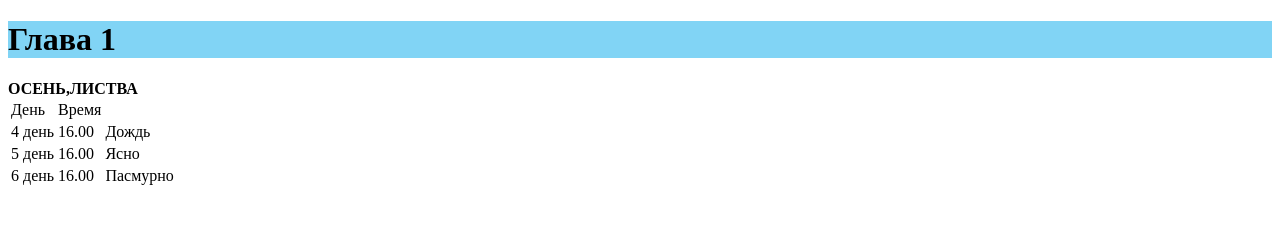
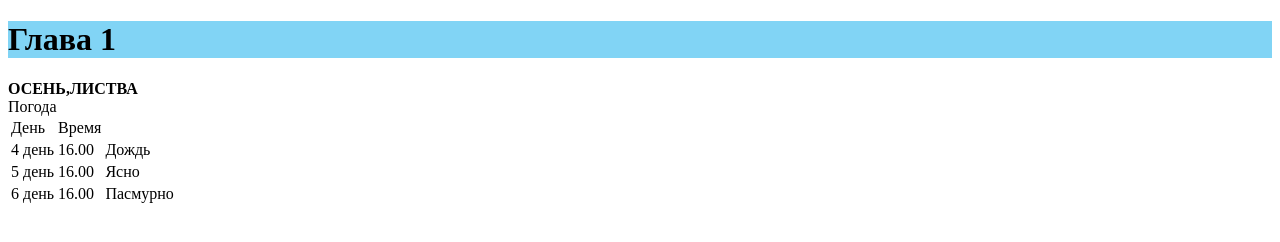
Before and after one commit to Viper0k/pogoda.io, a plain HTML site: page index.html in a window 1280 px wide. Drawn offline with Linux system fonts and the light colour scheme.

Commit message:
Update index.html

```diff
--- a/index.html
+++ b/index.html
@@ -16,7 +16,7 @@
        <b> ОСЕНЬ,ЛИСТВА</b>
    </footer>
         <table>
-            <tr><td>  День  </td> <td>  Время  </td></tr>
+            <tr><td>  День  </td> <td>  Время  </td> <tb> Погода </tb></tr>
 
             <tr><td>4 день</td> <td>16.00</td> <td>Дождь</td> </tr>
             <tr><td>5 день</td> <td>16.00</td> <td>Ясно</td> </tr>
```
